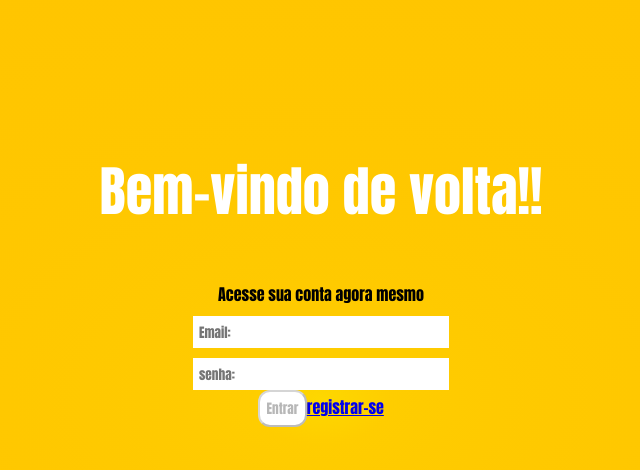
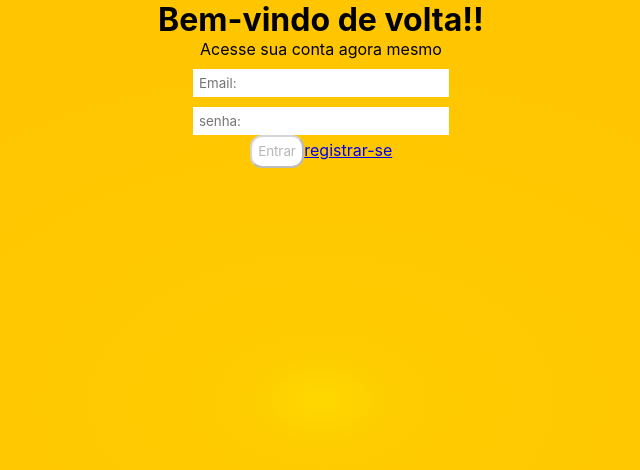
Before and after one commit to unamednada/agenda-mobile, a React (Create React App) app: page / in a window 1280 px wide. Shown: the top 470 px of the page, without its empty margins (319-959 px from the left). Built offline with nearby package versions, Linux system fonts and the light colour scheme.

Commit message:
add new style background

```diff
--- a/src/index.css
+++ b/src/index.css
@@ -2,8 +2,14 @@
   margin: 0;
   padding: 0;
   box-sizing: border-box;
-  font-family: Impact, Haettenschweiler, 'Arial Narrow Bold', sans-serif;
-  font-weight: 200;
+  font-family: -apple-system, BlinkMacSystemFont, 'Segoe UI', 'Roboto', 'Oxygen',
+  'Ubuntu', 'Cantarell', 'Fira Sans', 'Droid Sans', 'Helvetica Neue',sans-serif;
+-webkit-font-smoothing: antialiased;
+-moz-osx-font-smoothing: grayscale;
+}
+code {
+  font-family: source-code-pro, Menlo, Monaco, Consolas, 'Courier New',
+    monospace;
 }
 
 body {
@@ -13,13 +19,4 @@ body {
   background-attachment: fixed;
   background-repeat: no-repeat;
   background-size: cover;
-
 }
-
-h1 {
-  margin-top: 150px;
-  margin-bottom: 50px;
-  font-size: 3.4rem;
-  font-weight:900;
-  color: white;
-}
```
